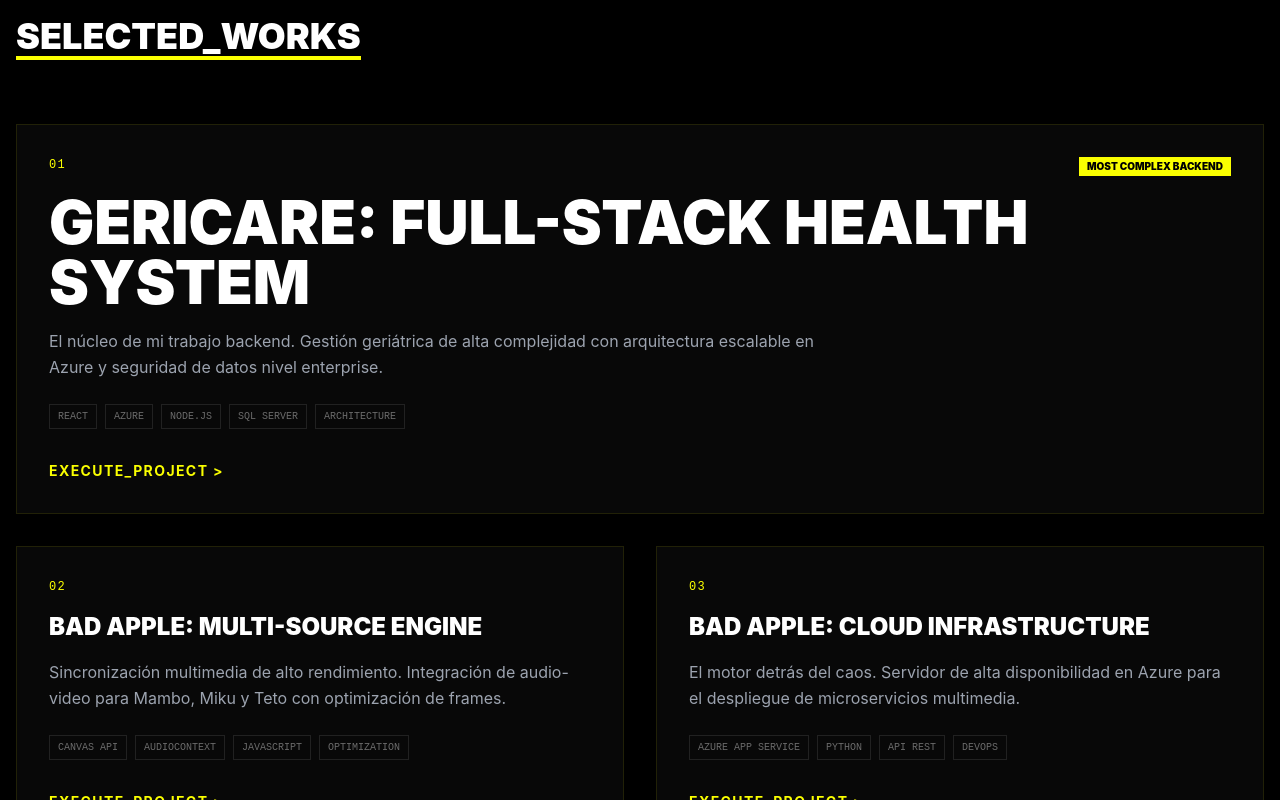
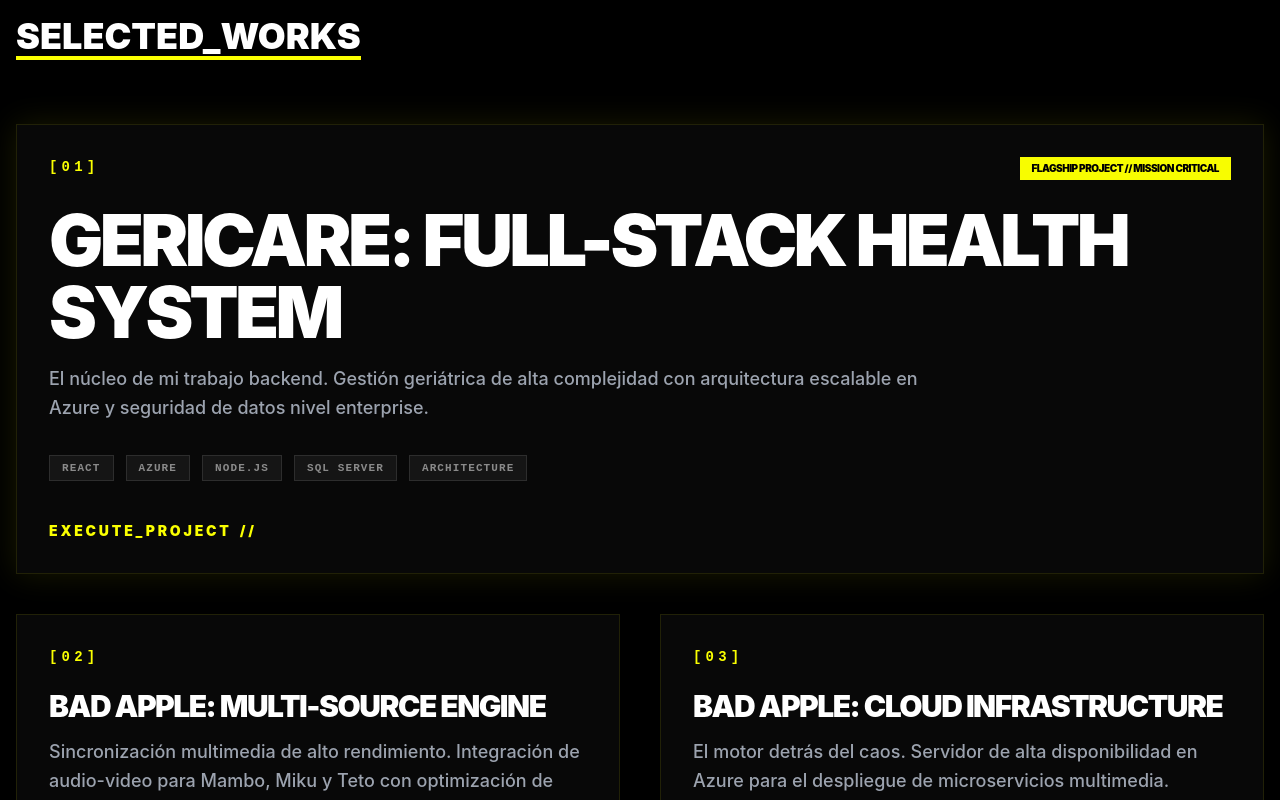
Before and after one commit to throdrigueza-png/Thomas-web, a React (Vite) app: page / in a window 1280 px wide. Shown: the part 880-1680 px from the top of the page. Built offline with nearby package versions, Linux system fonts and the light colour scheme.

Commit message:
Update Projects.jsx

```diff
--- a/src/components/sections/Projects.jsx
+++ b/src/components/sections/Projects.jsx
@@ -4,38 +4,59 @@ import { motion } from 'framer-motion';
 
 const Projects = () => {
   return (
-    <div className="grid grid-cols-1 md:grid-cols-2 gap-8">
+    <div className="grid grid-cols-1 md:grid-cols-2 gap-10">
       {projectsData.map((project) => (
         <motion.div
           key={project.id}
-          whileHover={{ y: -10 }}
-          className={`glass-card p-8 flex flex-col justify-between ${project.featured ? 'md:col-span-2 border-l-4 border-l-neon-yellow' : ''}`}
+          initial={{ opacity: 0, y: 20 }}
+          whileInView={{ opacity: 1, y: 0 }}
+          viewport={{ once: true }}
+          whileHover={{ scale: 1.02 }}
+          className={`glass-card group relative p-8 flex flex-col justify-between overflow-hidden ${
+            project.featured ? 'md:col-span-2 border-l-4 border-l-neon-yellow shadow-[0_0_30px_rgba(250,255,0,0.1)]' : ''
+          }`}
         >
+          {/* Efecto de escáner interno al pasar el mouse */}
+          <div className="absolute inset-0 bg-gradient-to-b from-transparent via-neon-yellow/5 to-transparent -translate-y-full group-hover:translate-y-full transition-transform duration-[1.5s] pointer-events-none"></div>
+
           <div>
-            <div className="flex justify-between items-start mb-4">
-              <span className="text-neon-yellow font-mono text-xs tracking-widest">{project.id}</span>
-              {project.featured && <span className="bg-neon-yellow text-black text-[10px] px-2 py-0.5 font-black uppercase">Most Complex Backend</span>}
+            <div className="flex justify-between items-start mb-6">
+              <span className="text-neon-yellow font-mono text-sm tracking-[0.3em] font-bold">
+                [{project.id}]
+              </span>
+              {project.featured && (
+                <span className="bg-neon-yellow text-black text-[10px] px-3 py-1 font-black uppercase tracking-tighter animate-pulse">
+                  Flagship Project // Mission Critical
+                </span>
+              )}
             </div>
-            <h3 className={`font-black mb-4 ${project.featured ? 'text-4xl md:text-6xl' : 'text-2xl'}`}>
+
+            <h3 className={`font-black mb-4 tracking-tighter leading-none group-hover:text-neon-yellow transition-colors ${
+              project.featured ? 'text-5xl md:text-7xl' : 'text-3xl'
+            }`}>
               {project.title}
             </h3>
-            <p className="text-gray-400 mb-6 leading-relaxed max-w-3xl">
+
+            <p className="text-gray-400 mb-8 leading-relaxed font-medium text-lg max-w-4xl">
               {project.description}
             </p>
-            <div className="flex flex-wrap gap-2 mb-8">
+
+            <div className="flex flex-wrap gap-3 mb-10">
               {project.tech.map((t, i) => (
-                <span key={i} className="text-[10px] font-mono text-white/40 border border-white/10 px-2 py-1 uppercase">
+                <span key={i} className="text-[11px] font-mono font-bold text-white/50 border border-white/10 px-3 py-1 uppercase tracking-widest bg-white/5">
                   {t}
                 </span>
               ))}
             </div>
           </div>
+
           <a
             href={project.link}
             target="_blank"
-            className="inline-block text-neon-yellow font-bold tracking-widest text-sm hover:underline"
+            rel="noopener noreferrer"
+            className="inline-flex items-center text-neon-yellow font-black tracking-[0.2em] text-sm group/link hover:gap-4 transition-all"
           >
-            EXECUTE_PROJECT >
+            EXECUTE_PROJECT <span className="ml-2 group-hover:scale-150 transition-transform">{"//"}</span>
           </a>
         </motion.div>
       ))}
```
